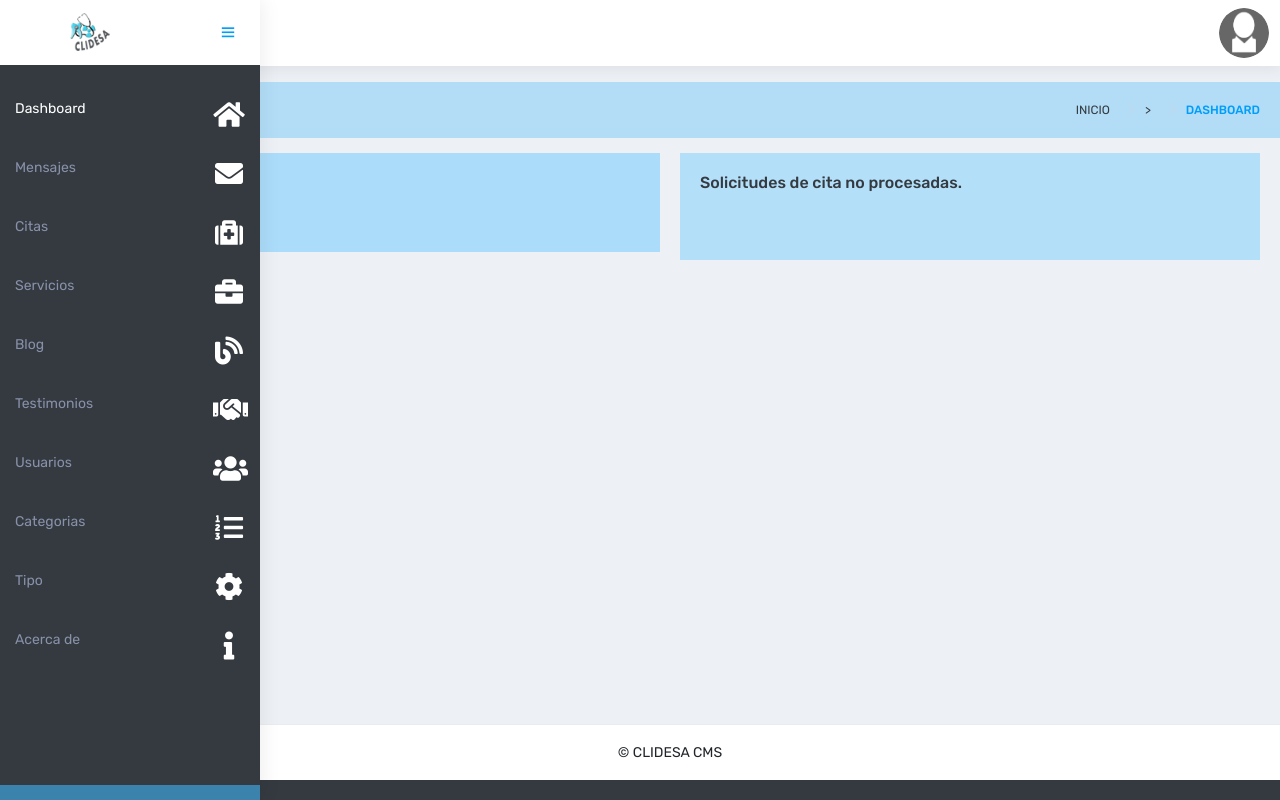
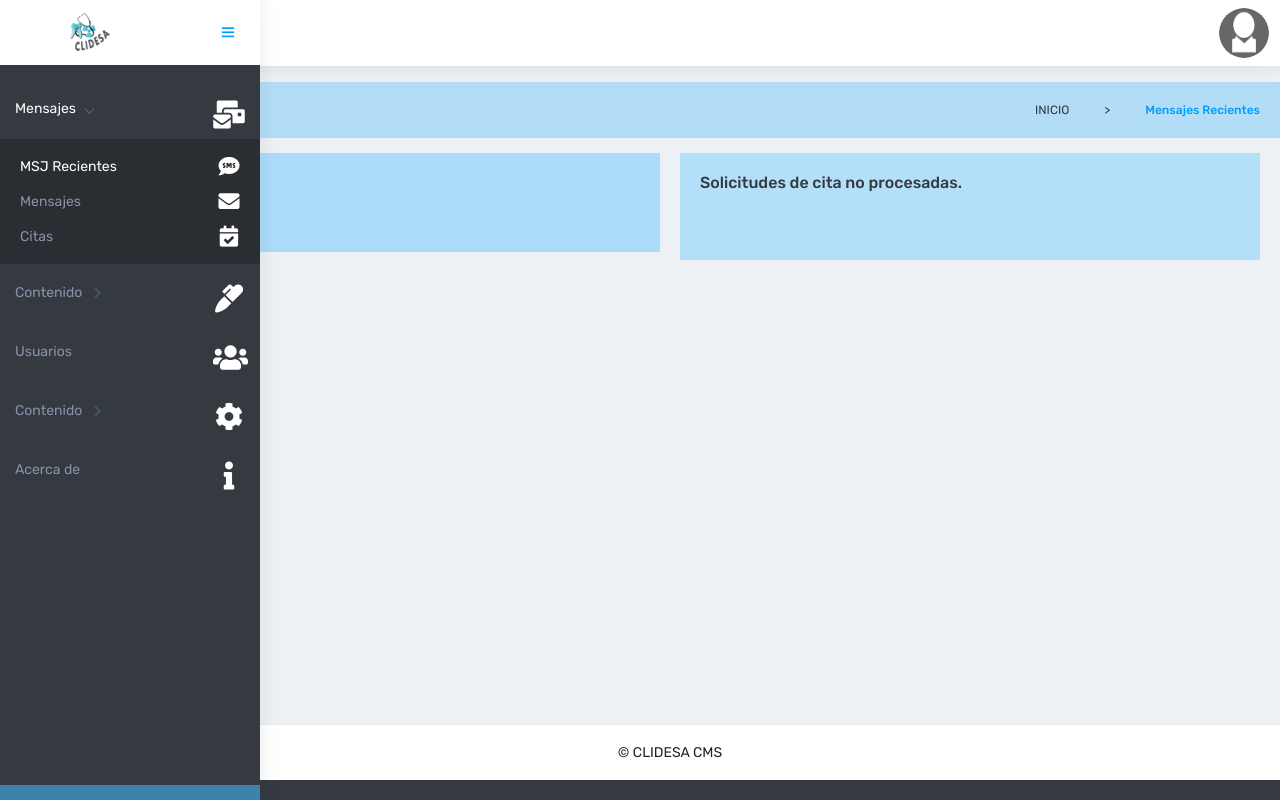
Before and after one commit to sigfrdgom/dental_clinic_cms, a CodeIgniter app: page /dental_clinic_cms/InicioControl/index2 in a window 1280 px wide. Run offline with CodeIgniter, Linux system fonts and the light colour scheme; the visitor is signed in with stand-in values (Sample User, id 1); some libraries are stand-ins or nearby versions.

Commit message:
Sidebar has a new format, becauser is better organizate

```diff
--- a/application/views/panelControl/index.php
+++ b/application/views/panelControl/index.php
@@ -2,14 +2,14 @@
 
     <div class="row page-titles" style="background: #009ffb3f" >
         <div class="col-md-5 align-self-center">
-            <h4 class="text-themecolor text-dark">Dashboard</h4>
+            <h4 class="text-themecolor text-dark">Mensajes Recientes</h4>
         </div>
         <div class="col-md-7 align-self-center text-right text-dark">
             <div class="d-flex justify-content-end align-items-center">
                 <ol class="breadcrumb text-dark">
                     <li class="breadcrumb-item">INICIO</li>
                     <li class="breadcrumb-item">></li>
-                    <li class="breadcrumb-item active">DASHBOARD</li>
+                    <li class="breadcrumb-item active">Mensajes Recientes</li>
                 </ol>
             </div>
         </div>
--- a/application/views/templates/header.php
+++ b/application/views/templates/header.php
@@ -1,6 +1,7 @@
 <html lang="es-SV">
 
-    <head><meta http-equiv="Content-Type" content="text/html; charset=gb18030">
+<head>
+    <meta http-equiv="Content-Type" content="text/html; charset=gb18030">
     <!-- Meta INFO -->
 
     <meta http-equiv="X-UA-Compatible" content="IE=edge">
@@ -12,21 +13,20 @@
 
 
     <!-- Start of CSS styleshets -->
-    	<link href="<?php echo base_url('assets/css/bootstrap/dist/css/bootstrap.min.css');?>" rel="stylesheet" />
-        <link rel="icon" type="image/png" href="<?= base_url('assets/images/favicon.ico')?>">
-        <link href="<?= base_url('assets/css/style.css')?>" rel="stylesheet">
-        <link href="<?= base_url('assets/css/pages/dashboard1.css')?>" rel="stylesheet">
-        <link href="<?= base_url('assets/css/clidesa.css')?>" rel="stylesheet">
+    <link href="<?php echo base_url('assets/css/bootstrap/dist/css/bootstrap.min.css'); ?>" rel="stylesheet" />
+    <link rel="icon" type="image/png" href="<?= base_url('assets/images/favicon.ico') ?>">
+    <link href="<?= base_url('assets/css/style.css') ?>" rel="stylesheet">
+    <link href="<?= base_url('assets/css/pages/dashboard1.css') ?>" rel="stylesheet">
+    <link href="<?= base_url('assets/css/clidesa.css') ?>" rel="stylesheet">
     <!-- End of CSS styleshets -->
 
     <!-- Extra BAD CSS -->
     <style>
         @media (max-width: 400px) {
-                .quit{
+            .quit {
                 margin-top: -10px;
             }
         }
-
     </style>
     <!-- Extra BAD CSS -->
 
@@ -36,6 +36,7 @@
     <head>
 
         <!-- Start of body -->
+
     <body class="skin-default-dark fixed-layout bg-dark">
 
         <!-- Start of preloader -->
@@ -43,8 +44,8 @@
             <div class="loader">
                 <div class="loader__figure" style="font-size: 10em;">
                 </div>
-               <p class="loader__label"><img src="<?= base_url('assets/images/loader.png')?>"  style="color: blue; margin-top: -50%;"></p>
-               <p class="loader__label"style="color: blue;" > CLIDESA CMS </p>
+                <p class="loader__label"><img src="<?= base_url('assets/images/loader.png') ?>" style="color: blue; margin-top: -50%;"></p>
+                <p class="loader__label" style="color: blue;"> CLIDESA CMS </p>
             </div>
         </div>
         <!-- End of preloader -->
@@ -52,14 +53,14 @@
         <div id="main-wrapper bg-dark">
 
             <!-- Start of header of page -->
-            <header class="topbar" >
-                <nav class="navbar top-navbar navbar-expand-md navbar-dark" >
+            <header class="topbar">
+                <nav class="navbar top-navbar navbar-expand-md navbar-dark">
                     <!-- Start Top side logo -->
                     <div class="navbar-header py-2 px-4">
-                        <a class="navbar-brand" href="<?= base_url('/InicioControl/index2')?>" >
+                        <a class="navbar-brand" href="<?= base_url('/InicioControl/index2') ?>">
                             <b>
-                                <img src="<?= base_url('assets/images/logo-icon.png')?>"  alt="homepage" class="dark-logo" />
-                                <img src="<?= base_url('assets/images/logo-light-icon.png')?>" alt="homepage" class="light-logo" />
+                                <img src="<?= base_url('assets/images/logo-icon.png') ?>" alt="homepage" class="dark-logo" />
+                                <img src="<?= base_url('assets/images/logo-light-icon.png') ?>" alt="homepage" class="light-logo" />
                             </b>
                         </a>
                     </div>
@@ -97,17 +98,17 @@
                                 <div class="row ml-5">
 
                                     <a class="nav-link dropdown-toggle text-muted waves-effect waves-dark" href="" data-toggle="dropdown" aria-haspopup="true" aria-expanded="false">
-                        <img src="<?= base_url('assets/images/login/imagenPerfil.png')?>" alt="user" class="img-circle" width="50"></a>
+                                        <img src="<?= base_url('assets/images/login/imagenPerfil.png') ?>" alt="user" class="img-circle" width="50"></a>
                                     <!-- El dropdown -->
                                     <div class="dropdown-menu dropdown-menu-left profile-dropdown" style="background: #c4cfdd; width: 300px;">
                                         <div class="dropdown-item perfil_item ">
-                                <small class="text-overflow"><i class="fa fa-address-book"></i> <?= $this->session->userdata('tipo_usuario')?></small>
+                                            <small class="text-overflow"><i class="fa fa-address-book"></i> <?= $this->session->userdata('tipo_usuario') ?></small>
                                         </div>
                                         <div class="dropdown-item perfil_item text-justify">
-                                <small class="text-overflow"><i class="fa fa-user"></i> <?= $this->session->userdata('nombre')?></small>
+                                            <small class="text-overflow"><i class="fa fa-user"></i> <?= $this->session->userdata('nombre') ?></small>
                                         </div>
                                         <div class="cerrar_session">
-                                <a href="<?= base_url('InicioControl/finalizarSesion')?>" class="dropdown-item notify-item cerrar_session">
+                                            <a href="<?= base_url('InicioControl/finalizarSesion') ?>" class="dropdown-item notify-item cerrar_session">
                                                 <i class="fa fa-power-off"></i> <span>Cerrar Sesión</span>
                                             </a>
                                         </div>
@@ -115,10 +116,6 @@
                                 </div>
                             </li>
                         </ul>
-
-
-
-
 
 
                         <!-- Start Navbar items -->
@@ -132,7 +129,7 @@
             <!-- Start of Side bar -->
             <aside class="left-sidebar" style="background: #42baff91">
                 <div class="d-flex no-block nav-text-box align-items-center bg-white">
-                    <span></span><img src="<?= base_url('assets/images/logo-icon.png')?>" alt="elegant admin template" width="40px" style="margin: 0% auto;"></span>
+                    <span></span><img src="<?= base_url('assets/images/logo-icon.png') ?>" alt="elegant admin template" width="40px" style="margin: 0% auto;"></span>
                     <a class="waves-effect waves-dark ml-auto hidden-sm-down" href="javascript:void(0)"><i class="ti-menu"></i></a>
                     <a class="nav-toggler waves-effect waves-dark ml-auto hidden-sm-up" href="javascript:void(0)'"><i class="ti-menu ti-close"></i></a>
                 </div>
@@ -141,24 +138,48 @@
                     <!-- Sidebar navigation-->
                     <nav class="sidebar-nav">
                         <ul id="sidebarnav">
-                            <li> <a class="waves-effect waves-dark" href="<?= base_url('/InicioControl/index2')?>" aria-expanded="false"><i class="fa fa-home text-white" style="font-size: 2em; "></i><span class="hide-menu">Dashboard</span></a></li>
+                            <!-- <li> <a class="waves-effect waves-dark" href="<?= base_url('/InicioControl/index2') ?>" aria-expanded="false"><i class="fas fa-sms text-white" style="font-size: 2em; "></i><span class="hide-menu">MSJ Recientes</span></a></li>
+                            <li> <a class="waves-effect waves-dark" href="<?= base_url('Contacto') ?>" aria-expanded="false"><i class="fa fa-envelope text-white" style="font-size: 2em;  "></i><span class="hide-menu"></span>Mensajes</a></li>
+                            <li> <a class="waves-effect waves-dark" href="<?= base_url('Cita') ?>" aria-expanded="false"><i class="fas fa-calendar-check text-white" style="font-size: 2em;  "></i><span class="hide-menu"></span>Citas</a></li> -->
 
+                            <li> <a class="has-arrow waves-effect waves-dark" href="#" aria-expanded="false"><i class="fas fa-mail-bulk text-white" style="font-size: 2em;  "></i><span class="hide-menu"></span>Mensajes</a>
+                                <ul aria-expanded="false" class="collapse">
+                                    <li> <a href="<?= base_url('/InicioControl/index2') ?>" aria-expanded="false"><i class="fas fa-sms text-white" style="font-size: 1.5em; "></i><span class="hide-menu">MSJ Recientes</span></a></li>
+                                    <li> <a href="<?= base_url('Contacto') ?>" aria-expanded="false"><i class="fa fa-envelope text-white" style="font-size: 1.5em;  "></i><span class="hide-menu"></span>Mensajes</a></li>
+                                    <li> <a href="<?= base_url('Cita') ?>" aria-expanded="false"><i class="fas fa-calendar-check text-white" style="font-size: 1.5em;  "></i><span class="hide-menu"></span>Citas</a></li>
+                                </ul>
+                            </li>
 
-                            <li> <a class="waves-effect waves-dark" href="<?= base_url('Contacto')?>" aria-expanded="false"><i class="fa fa-envelope text-white" style="font-size: 2em;  "></i><span class="hide-menu"></span>Mensajes</a></li>
-                            <li> <a class="waves-effect waves-dark" href="<?= base_url('Cita')?>" aria-expanded="false"><i class="fa fa-medkit text-white" style="font-size: 2em;  "></i><span class="hide-menu"></span>Citas</a></li>
+                            <!-- <li> <a class="waves-effect waves-dark" href="<?= base_url('HomePage') ?>" aria-expanded="false"><i class="fas fa-images text-white" style="font-size: 2em;  "></i><span class="hide-menu"></span>Inicio</a></li>
+                            <li> <a class="waves-effect waves-dark" href="<?= base_url('services') ?>" aria-expanded="false"><i class="	fa fa-briefcase text-white" style="font-size: 2em;  "></i><span class="hide-menu"></span>Servicios</a></li>
+                            <li> <a class="waves-effect waves-dark" href="<?= base_url('blog') ?>" aria-expanded="false"><i class="fas fa-blog text-white" style="font-size: 2em;"></i><span class="hide-menu"></span>Blog</a></li>
+                            <li> <a class="waves-effect waves-dark" href="<?= base_url('testimonials') ?>" aria-expanded="false"><i class="fas fa-handshake text-white" style="font-size: 2em;"></i><span class="hide-menu"></span>Testimonios</a></li> -->
 
+                            <li class=""><a class="has-arrow waves-effect waves-dark" href="#" aria-expanded="false"><i class="fas fa-marker text-white" style="font-size: 2em;  "></i><span class="hide-menu"></span>Contenido</a>
+                                <ul aria-expanded="false" class="collapse">
+                                    <li> <a href="<?= base_url('HomePage') ?>" aria-expanded="false"><i class="fas fa-images text-white" style="font-size: 1.5em;  "></i><span class="hide-menu"></span>Inicio</a></li>
+                                    <li> <a href="<?= base_url('AboutUs') ?>" aria-expanded="false"><i class="fas fa-comment-alt text-white" style="font-size: 1.5em;"></i><span class="hide-menu"></span>Acerca de</a></li>
+                                    <li> <a href="<?= base_url('services') ?>" aria-expanded="false"><i class="	fa fa-briefcase text-white" style="font-size: 1.5em;  "></i><span class="hide-menu"></span>Servicios</a></li>
+                                    <li> <a href="<?= base_url('blog') ?>" aria-expanded="false"><i class="fas fa-blog text-white" style="font-size: 1.5em;"></i><span class="hide-menu"></span>Blog</a></li>
+                                    <li> <a href="<?= base_url('testimonials') ?>" aria-expanded="false"><i class="fas fa-handshake text-white" style="font-size: 1.5em;"></i><span class="hide-menu"></span>Testimonios</a></li>
+                                </ul>
+                            </li>
 
-                            <li> <a class="waves-effect waves-dark" href="<?= base_url('services')?>" aria-expanded="false"><i class="	fa fa-briefcase text-white" style="font-size: 2em;  "></i><span class="hide-menu"></span>Servicios</a></li>
-                            <li> <a class="waves-effect waves-dark" href="<?= base_url('blog')?>" aria-expanded="false"><i class="fas fa-blog text-white" style="font-size: 2em;"></i><span class="hide-menu"></span>Blog</a></li>
-                            <li> <a class="waves-effect waves-dark" href="<?= base_url('testimonials')?>" aria-expanded="false"><i class="fas fa-handshake text-white" style="font-size: 2em;"></i><span class="hide-menu"></span>Testimonios</a></li>
+                            <!-- <li> <a class="waves-effect waves-dark" href="<?= base_url('Usuario') ?>" aria-expanded="false"><i class="fas fa-users text-white" style="font-size: 2em;  "></i><span class="hide-menu">Usuarios</span></a></li>
+                            <li> <a class="waves-effect waves-dark" href="<?= base_url('Categoria') ?>" aria-expanded="false"><i class="fa fa-list-ol text-white" style="font-size: 2em; "></i><span class="hide-menu"></span>Categorias</a></li>
+                            <li> <a class="waves-effect waves-dark" href="<?= base_url('Tipo') ?>" aria-expanded="false"><i class="fas fa-cog text-white" style="font-size: 2em;; "></i><span class="hide-menu"></span>Tipo</a></li> -->
 
-                            <li> <a class="waves-effect waves-dark" href="<?= base_url('Usuario')?>" aria-expanded="false"><i class="fas fa-users text-white" style="font-size: 2em;  "></i><span class="hide-menu">Usuarios</span></a></li>
-                            <li> <a class="waves-effect waves-dark" href="<?= base_url('Categoria')?>" aria-expanded="false"><i class="fa fa-list-ol text-white" style="font-size: 2em; "></i><span class="hide-menu"></span>Categorias</a></li>
-                            <li> <a class="waves-effect waves-dark" href="<?= base_url('Tipo')?>" aria-expanded="false"><i class="fas fa-cog text-white" style="font-size: 2em;; "></i><span class="hide-menu"></span>Tipo</a></li>
+                            <li> <a class="waves-effect waves-dark" href="<?= base_url('Usuario') ?>" aria-expanded="false"><i class="fas fa-users text-white" style="font-size: 2em;  "></i><span class="hide-menu">Usuarios</span></a></li>
 
+                            <li class=""><a class="has-arrow waves-effect waves-dark" href="#" aria-expanded="false"><i class="fas fa-cog text-white" style="font-size: 2em;  "></i><span class="hide-menu"></span>Contenido</a>
+                                <ul aria-expanded="false" class="collapse">
+                                    <li> <a href="<?= base_url('Categoria') ?>"><i class="fa fa-list-ol text-white" style="font-size: 1.5em; "></i><span class="hide-menu"></span>Categorias</a></li>
+                                    <li> <a href="<?= base_url('Tipo') ?>"><i class="fas fa-cog text-white" style="font-size: 1.5em;; "></i><span class="hide-menu"></span>Tipo</a></li>
+                                </ul>
+                            </li>
 
-                            <!-- <li> <a class="waves-effect waves-dark" href="<?= base_url('application/views/panelControl/pages-blank.html')?>" aria-expanded="false"><i class="fa fa-envelope text-white" style="font-size: 2em;  "></i><span class="hide-menu"></span>Mensajes</a></li> -->
-                            <li> <a class="waves-effect waves-dark" href="<?= base_url('General/acercade')?>" aria-expanded="false"><i class="fa fa-info text-white" style="font-size: 2em;  "></i><span class="hide-menu"></span>Acerca de</a></li>
+                            <!-- <li> <a class="waves-effect waves-dark" href="<?= base_url('application/views/panelControl/pages-blank.html') ?>" aria-expanded="false"><i class="fa fa-envelope text-white" style="font-size: 2em;  "></i><span class="hide-menu"></span>Mensajes</a></li> -->
+                            <li> <a class="waves-effect waves-dark" href="<?= base_url('General/acercade') ?>" aria-expanded="false"><i class="fa fa-info text-white" style="font-size: 2em;  "></i><span class="hide-menu"></span>Acerca de</a></li>
                         </ul>
                     </nav>
                     <!-- End Sidebar navigation -->
```
Also changed, not shown: application/controllers/AboutUs.php (added, +19 -0 lines), application/controllers/HomePage.php (added, +20 -0 lines), application/views/aboutUs/aboutUs.php (added, +15 -0 lines), application/views/homePage/homePage.php (added, +15 -0 lines). Lines whose indentation alone changed are shown as unchanged.
